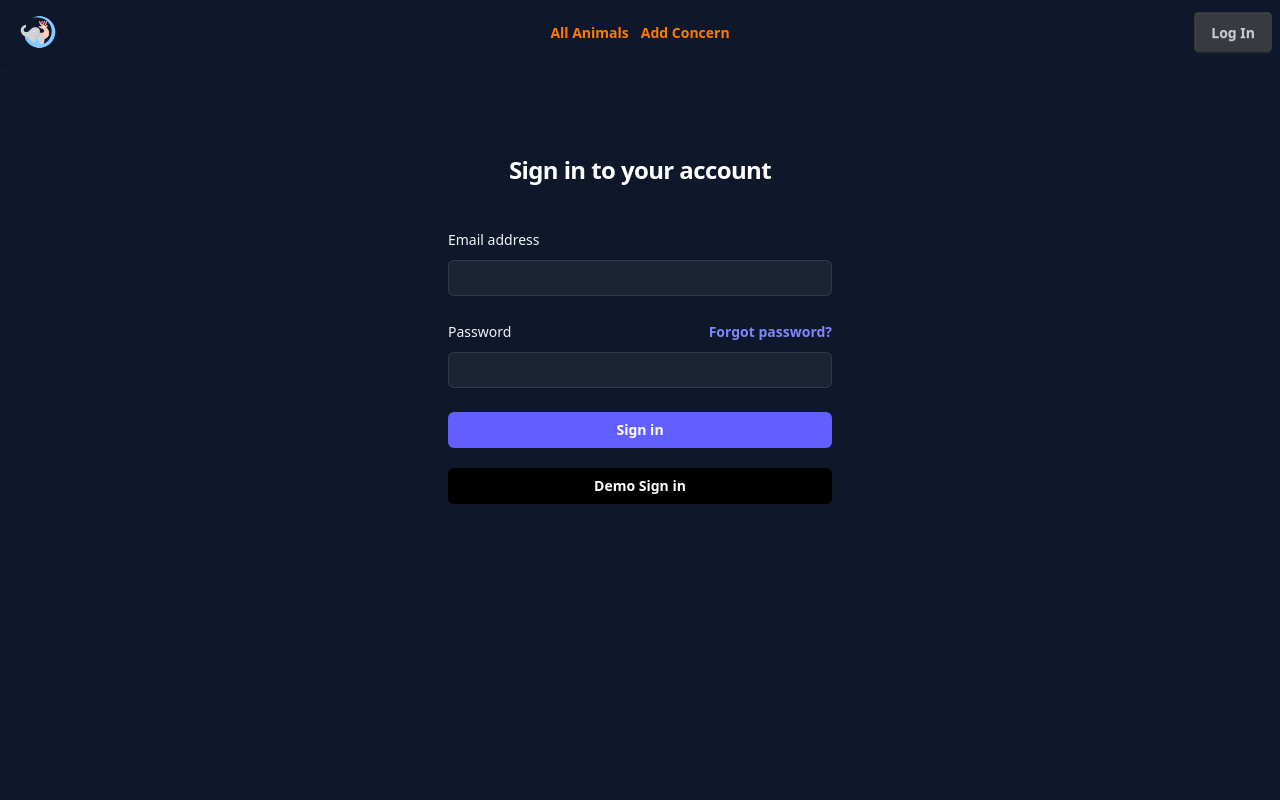
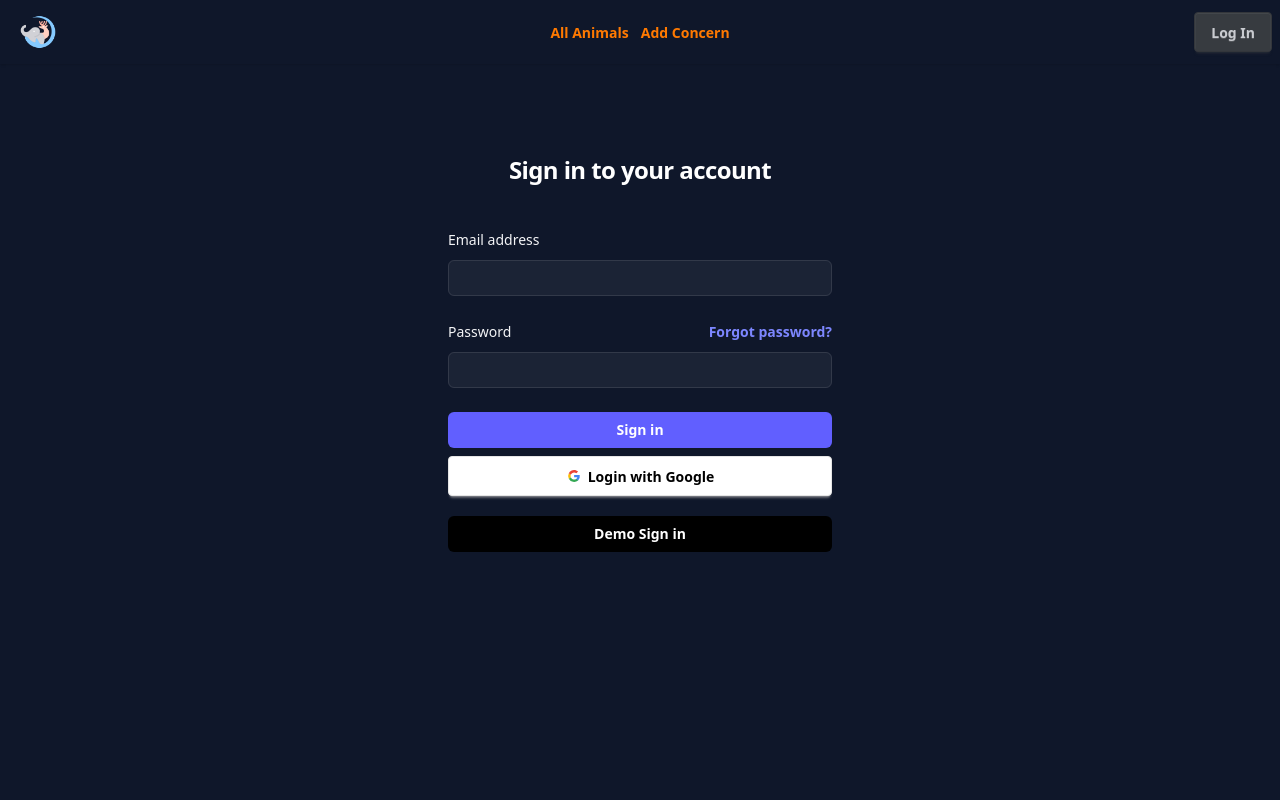
Before and after one commit to Afifalsaad/Next.js-application, a Next.js app: page /login in a window 1280 px wide. Shown: the top 800 px of the page. Built offline with nearby package versions, Linux system fonts and the light colour scheme; no server answers.

Commit message:
implement google singIn and redirect user to desire route

```diff
--- a/src/components/LoginForm/LoginForm.jsx
+++ b/src/components/LoginForm/LoginForm.jsx
@@ -43,6 +43,10 @@
     } else {
       alert("Login Failed");
     }
+  };
+
+  const handleGoogleSignIn = async () => {
+    await signIn("google", { callbackUrl: callBackUrl });
   };
 
   const handleDemoLogin = () => {
@@ -119,6 +123,34 @@
               </button>
             </div>
           </form>
+          {/* Google */}
+          <button
+            onClick={handleGoogleSignIn}
+            className="btn bg-white text-black border-[#e5e5e5] w-full mt-2">
+            <svg
+              aria-label="Google logo"
+              width="16"
+              height="16"
+              xmlns="http://www.w3.org/2000/svg"
+              viewBox="0 0 512 512">
+              <g>
+                <path d="m0 0H512V512H0" fill="#fff"></path>
+                <path
+                  fill="#34a853"
+                  d="M153 292c30 82 118 95 171 60h62v48A192 192 0 0190 341"></path>
+                <path
+                  fill="#4285f4"
+                  d="m386 400a140 175 0 0053-179H260v74h102q-7 37-38 57"></path>
+                <path
+                  fill="#fbbc02"
+                  d="m90 341a208 200 0 010-171l63 49q-12 37 0 73"></path>
+                <path
+                  fill="#ea4335"
+                  d="m153 219c22-69 116-109 179-50l55-54c-78-75-230-72-297 55"></path>
+              </g>
+            </svg>
+            Login with Google
+          </button>
           <button
             onClick={handleDemoLogin}
             className="flex w-full mt-5 justify-center rounded-md bg-black px-3 py-1.5 text-sm/6 font-semibold text-white hover:bg-black/50 hover:cursor-pointer focus-visible:outline-2 focus-visible:outline-offset-2 focus-visible:outline-indigo-500">
--- a/src/lib/authOptions.js
+++ b/src/lib/authOptions.js
@@ -1,4 +1,5 @@
 import CredentialsProvider from "next-auth/providers/credentials";
+import GoogleProvider from "next-auth/providers/google";
 
 const demoUser = {
   email: "demouser@gmail.com",
@@ -27,4 +28,10 @@
       },
     }),
   ],
+  providers: [
+    GoogleProvider({
+      clientId: process.env.GOOGLE_CLIENT_ID,
+      clientSecret: process.env.GOOGLE_CLIENT_SECRET,
+    }),
+  ],
 };
```
